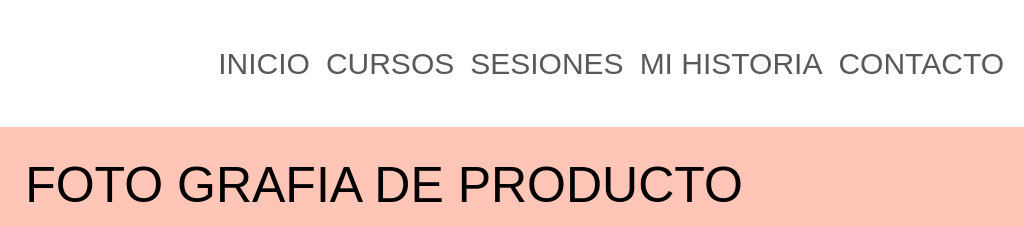
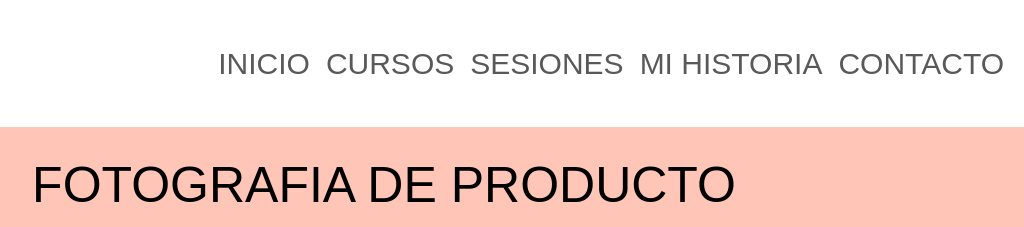
Before and after one commit to ornemeolans/ornemeolans-fotografia, a website: page pages/fotografia-de-producto.html in a window 1280 px wide. Shown: the top 227 px of the page, 256-1280 px from the left. Drawn offline with nearby package versions, Linux system fonts and the light colour scheme; a web font is replaced by a local one.

Commit message:
Arreglo del titulo de la pagina fotografia de producto

```diff
--- a/pages/fotografia-de-producto.html
+++ b/pages/fotografia-de-producto.html
@@ -48,7 +48,7 @@
 
     <!-- GALERIA -->
     <section class="pages-banner">
-        <h2>FOTO GRAFIA DE PRODUCTO</h2>
+        <h2>FOTOGRAFIA DE PRODUCTO</h2>
         <p>Aquí podran encontrar algunas fotografías de producto, fotos pensadas para realzar la estetica y belleza de los productos y ademas poderlos ubicar en un contexto cercano a la marca.</p>
     </section>
     <div id="carouselExampleCaptions" class="carousel slide" data-bs-ride="false">
```
